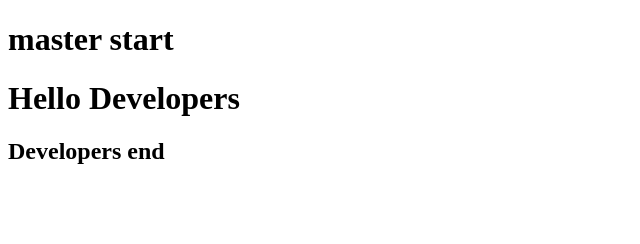
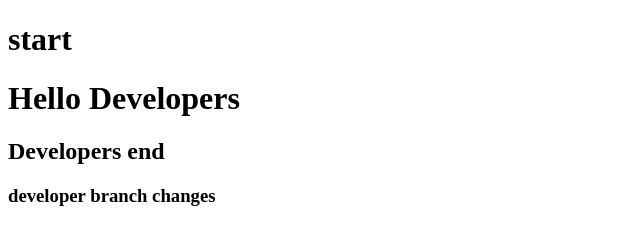
Before and after one commit to shakyacoding/git-practice, a plain HTML site: page index.html in a window 1280 px wide. Shown: the whole page, without its empty margins (0-640 px from the left). Drawn offline with Linux system fonts and the light colour scheme.

Commit message:
dev changes

```diff
--- a/index.html
+++ b/index.html
@@ -8,9 +8,10 @@
 </head>
 
 <body>
-  <h1>master start</h1>
+  <h1> start</h1>
   <h1>Hello Developers</h1>
   <h2>Developers end</h2>
+  <h3>developer branch changes</h3>
 
 </body>
 
```
